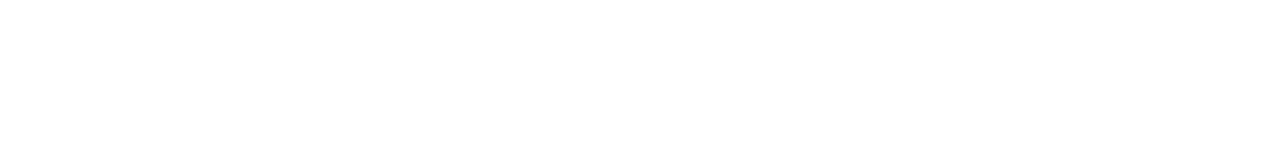
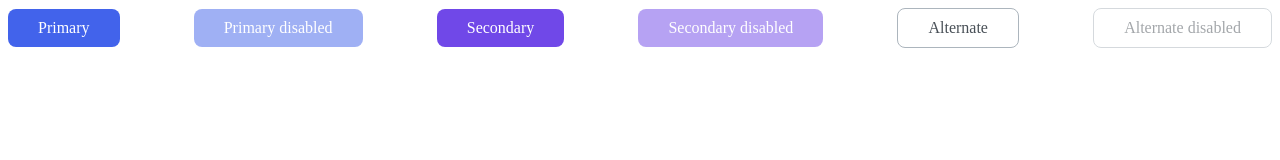
Before and after one commit to js-tasks-ru/htmlcss-20231222_gornyy2002, a website: page 03-lection1/01-button/index.html in a window 1280 px wide. Drawn offline with Linux system fonts and the light colour scheme.

Commit message:
add solution for dz1 in lection 1

```diff
--- a/03-lection1/01-button/button.css
+++ b/03-lection1/01-button/button.css
@@ -1 +1,53 @@
 /* Стилизация кнопки */
+
+.main{
+    display: flex;
+    justify-content: space-between;
+    align-items: center;
+}
+
+button[class^='main__button']{
+    border-radius: 8px;
+    text-align: center;
+    font-family: 'Times New Roman', Times, serif;
+    font-size: 16px;
+    font-style: normal;
+    font-weight: 500;
+    padding: 10px 30px;
+}
+button[class$='_disabled']:disabled{
+    opacity: 0.5;
+}
+
+.main__button-primary{
+    background-color: #4263EB;
+    border:none;
+    color: #FFF;
+    transition: background 0.3s linear;
+}
+.main__button-primary:hover{
+    transition: background 0.3s linear;
+    background: #2342C0;
+}
+
+.main__button-secondary{
+    background-color: #7048E8;
+    border:none;
+    color: #FFF;
+    transition: background 0.3s linear;
+}
+.main__button-secondary:hover{
+    transition: background 0.3s linear;
+    background: #5028C6;
+}
+.main__button-alternate{
+    background-color: transparent;
+    border: 1px solid #ACB5BD;
+    color: #495057;
+    transition: border 0.3s linear;
+}
+
+.main__button-alternate:hover{
+    transition: border 0.3s linear;
+    border: 1px solid #212429;
+}
--- a/03-lection1/01-button/index.html
+++ b/03-lection1/01-button/index.html
@@ -6,6 +6,14 @@
         <link rel="stylesheet" href="./button.css">
     </head>
     <body>
+        <main class="main">
+            <button class="main__button-primary">Primary</button>
+            <button class="main__button-primary main__button-primary_disabled" disabled>Primary disabled</button>
+            <button class="main__button-secondary">Secondary</button>
+            <button class="main__button-secondary main__button-secondary_disabled" disabled>Secondary disabled</button>
+            <button class="main__button-alternate">Alternate</button>
+            <button class="main__button-alternate main__button-alternate_disabled" disabled>Alternate disabled</button>
+        </main>
 
     </body>
 </html>
```
